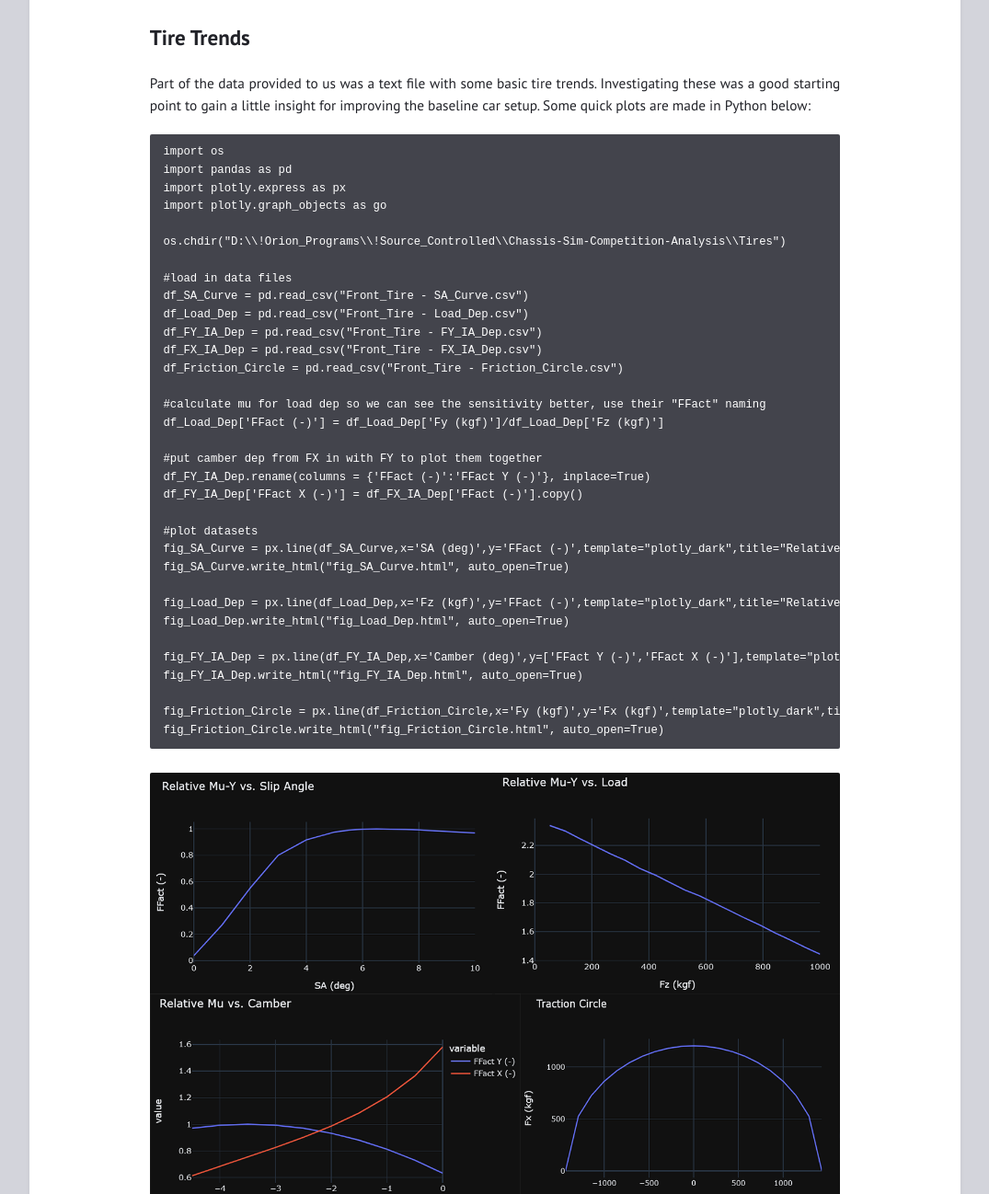
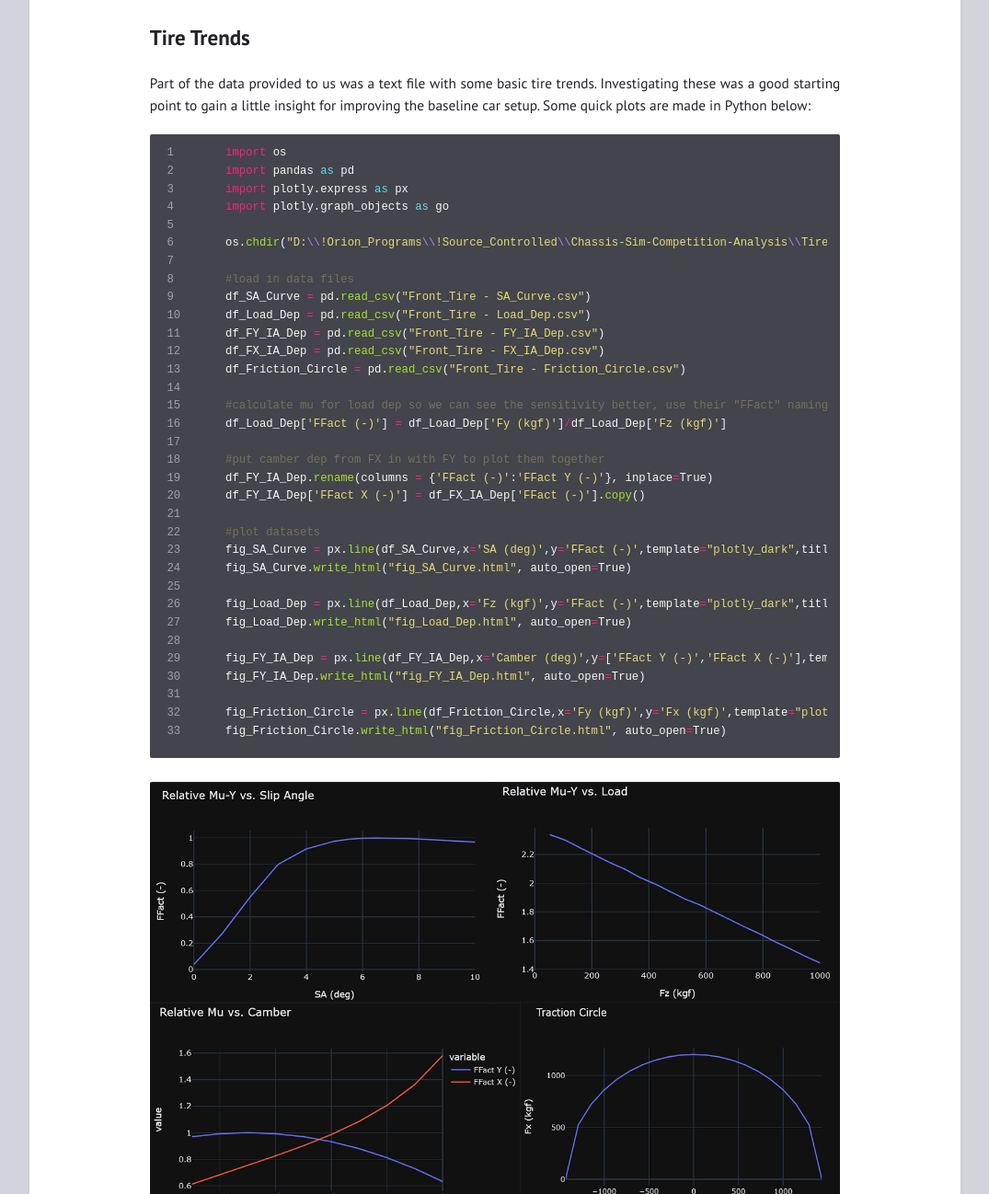
Before and after one commit to orion-miller/orion-miller.github.io, a Jekyll site: the page built from _posts/2020-10-04-chassis-sim-competition.md, in a window 1280 px wide and 1400 px high, scrolled down 571 px, cut to the strip 102-1400 px from the top of the window. Shown: the whole strip at 92% size, without its empty margins (102-1177 px from the left). Built offline with Jekyll 4.4.1, drawn with Linux system fonts in a browser that asks for light colours; comment, search, counter and statistics services are not loaded.

Commit message:
add rouge syntax highlighting

```diff
--- a/_config.yml
+++ b/_config.yml
@@ -13,6 +13,7 @@ show_sidebar: false        # show a sidebar instead of the usual header
 minimal: false             # use a dark header
 
 paginate: 10 # number of items per page in Posts section
+highlighter: rouge #code syntax highlighter
 
 # Nav Bar Menu
 navigation:                # accepts {file, title, url, icon, sidebaricon}
--- a/_includes/meta.html
+++ b/_includes/meta.html
@@ -1,7 +1,7 @@
 <header>
   <h1><a href="{{ include.post.url | relative_url }}">{{ include.post.title }}</a></h1>
 
-  <p><em></em>Tags: {{ include.post.tags }}</em></p>
+  <p><em>Tags: {{ include.post.tags }}</em></p>
 
   {%- assign date_format = site.date_format | default: "%B %d, %Y" -%}
   <time datetime="{{ include.post.date | date_to_xmlschema }}">{{ include.post.date | date: date_format }}</time>
--- a/_posts/2020-10-04-chassis-sim-competition.md
+++ b/_posts/2020-10-04-chassis-sim-competition.md
@@ -15,6 +15,8 @@ This was a competition to optimize simulated lap time and drivability of a LMP2
 ## Tire Trends
 
 Part of the data provided to us was a text file with some basic tire trends. Investigating these was a good starting point to gain a little insight for improving the baseline car setup. Some quick plots are made in Python below:
+
+{% highlight python linenos %}
 
     import os
     import pandas as pd
@@ -50,6 +52,8 @@ Part of the data provided to us was a text file with some basic tire trends. Inv
     fig_Friction_Circle = px.line(df_Friction_Circle,x='Fy (kgf)',y='Fx (kgf)',template="plotly_dark",title="Traction Circle",width=600, height=400)
     fig_Friction_Circle.write_html("fig_Friction_Circle.html", auto_open=True)
 
+{% endhighlight %}
+
 ![1](/assets/images/2020-10-04-chassis-sim-competition/AllPlots.png)
 
 In this data grip was mostly given as a relative force metric "FFact", probably so that the actual absolute force values could be obfuscated somewhat if this data is derived from a real source for these cars.
```
Also changed, not shown: _posts/2021-09-01-vehicle-to-vehicle-communication.md (+12 -8 lines).
